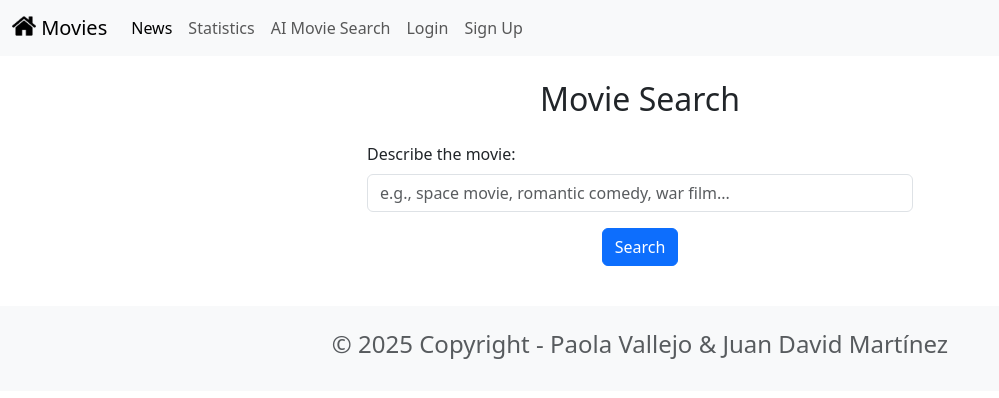
After one commit to Johan-Rico/Taller1_PI1_20252, a Django app: page /search/ in a window 1280 px wide. The commit adds this page. Shown: the top 398 px of the page, without its empty margins (0-999 px from the left). Run offline with Django 5.2, Linux system fonts and the light colour scheme.

Commit message:
Actividad Final Taller 3 - Buscador con IA

```diff
--- /dev/null
+++ b/movie/templates/movie_search.html
@@ -0,0 +1,80 @@
+{% extends 'base.html' %} {% block content %}
+
+<div class="container mt-4">
+  <h2 class="text-center mb-4">Movie Search</h2>
+
+  <div class="row justify-content-center">
+    <div class="col-md-6">
+      <form method="POST">
+        {% csrf_token %}
+        <div class="mb-3">
+          <label for="prompt" class="form-label">Describe the movie:</label>
+          <input
+            type="text"
+            class="form-control"
+            id="prompt"
+            name="prompt"
+            placeholder="e.g., space movie, romantic comedy, war film..."
+            value="{% if prompt %}{{ prompt }}{% endif %}"
+            required
+          />
+        </div>
+        <div class="text-center">
+          <button type="submit" class="btn btn-primary">Search</button>
+        </div>
+      </form>
+    </div>
+  </div>
+
+  {% if error_message %}
+  <div class="row justify-content-center mt-3">
+    <div class="col-md-6">
+      <div class="alert alert-danger">{{ error_message }}</div>
+    </div>
+  </div>
+  {% endif %} {% if best_movie and not error_message %}
+  <div class="row justify-content-center mt-4">
+    <div class="col-md-8">
+      <div class="card">
+        <div class="card-header">
+          <h5 class="mb-0">{{ best_movie.title }}</h5>
+        </div>
+        <div class="card-body">
+          <div class="row">
+            <div class="col-md-4">
+              {% if best_movie.image %}
+              <img
+                src="{{ best_movie.image.url }}"
+                class="img-fluid rounded"
+                alt="{{ best_movie.title }}"
+              />
+              {% endif %}
+            </div>
+            <div class="col-md-8">
+              {% if best_movie.year %}
+              <p><strong>Year:</strong> {{ best_movie.year }}</p>
+              {% endif %} {% if best_movie.genre %}
+              <p><strong>Genre:</strong> {{ best_movie.genre }}</p>
+              {% endif %}
+
+              <p>{{ best_movie.description }}</p>
+
+              {% if best_movie.url %}
+              <a
+                href="{{ best_movie.url }}"
+                class="btn btn-primary btn-sm"
+                target="_blank"
+              >
+                More Info
+              </a>
+              {% endif %}
+            </div>
+          </div>
+        </div>
+      </div>
+    </div>
+  </div>
+  {% endif %}
+</div>
+
+{% endblock content %}
--- a/movie/views.py
+++ b/movie/views.py
@@ -4,6 +4,10 @@ import matplotlib.pyplot as plt
 import matplotlib
 import io
 import urllib, base64
+import numpy as np
+import os
+from dotenv import load_dotenv
+from openai import OpenAI
 
 from .models import Movie
 
@@ -89,3 +93,55 @@ def statistics_view(request):
         'graphic': graphic,
         'graphic_genre': graphic_genre
     })
+
+
+def cosine_similarity(a, b):
+    """Calculate cosine similarity between two vectors."""
+    return np.dot(a, b) / (np.linalg.norm(a) * np.linalg.norm(b))
+
+
+def movie_search(request):
+    """Search for movies using natural language prompts and OpenAI embeddings."""
+    best_movie = None
+    max_similarity = 0
+    prompt = None
+    error_message = None
+
+    if request.method == 'POST':
+        prompt = request.POST.get('prompt', '').strip()
+
+        if prompt:
+            try:
+                load_dotenv('openAI.env')
+                client = OpenAI(api_key=os.environ.get('openai_apikey'))
+
+                response = client.embeddings.create(
+                    input=[prompt],
+                    model="text-embedding-3-small"
+                )
+                prompt_emb = np.array(response.data[0].embedding, dtype=np.float32)
+
+                for movie in Movie.objects.all():
+                    try:
+                        movie_emb = np.frombuffer(movie.emb, dtype=np.float32)
+                        similarity = cosine_similarity(prompt_emb, movie_emb)
+
+                        if similarity > max_similarity:
+                            max_similarity = similarity
+                            best_movie = movie
+                    except Exception as e:
+                        continue
+
+            except Exception as e:
+                error_message = f"Error processing request: {str(e)}"
+        else:
+            error_message = "Please enter a search prompt."
+
+    context = {
+        'prompt': prompt,
+        'best_movie': best_movie,
+        'similarity': max_similarity,
+        'error_message': error_message
+    }
+
+    return render(request, 'movie_search.html', context)
--- a/moviereviews/templates/base.html
+++ b/moviereviews/templates/base.html
@@ -1,6 +1,10 @@
 <head>
-    <link href="https://cdn.jsdelivr.net/npm/bootstrap@5.3.7/dist/css/bootstrap.min.css" rel="stylesheet"
-    integrity="sha384-LN+7fdVzj6u52u30Kp6M/trliBMCMKTyK833zpbD+pXdCLuTusPj697FH4R/5mcr" crossorigin="anonymous">
+  <link
+    href="https://cdn.jsdelivr.net/npm/bootstrap@5.3.7/dist/css/bootstrap.min.css"
+    rel="stylesheet"
+    integrity="sha384-LN+7fdVzj6u52u30Kp6M/trliBMCMKTyK833zpbD+pXdCLuTusPj697FH4R/5mcr"
+    crossorigin="anonymous"
+  />
   <script src="https://cdn.jsdelivr.net/npm/bootstrap@5.3.7/dist/js/bootstrap.bundle.min.js"></script>
 </head>
 
@@ -8,20 +12,39 @@
   <div class="container-fluid">
     <a class="navbar-brand" href="{% url 'home' %}">
       {% load static %}
-            <img src="{% static 'images/home.png' %}" alt="Home" style="width: 24px; height: 24px" class="d-inline-block align-text-top">
+      <img
+        src="{% static 'images/home.png' %}"
+        alt="Home"
+        style="width: 24px; height: 24px"
+        class="d-inline-block align-text-top"
+      />
       Movies
     </a>
-        <button class="navbar-toggler" type="button" data-bs-toggle="collapse" data-bs-target="#navbarSupportedContent"
-            aria-controls="navbarSupportedContent" aria-expanded="false" aria-label="Toggle navigation">
+    <button
+      class="navbar-toggler"
+      type="button"
+      data-bs-toggle="collapse"
+      data-bs-target="#navbarSupportedContent"
+      aria-controls="navbarSupportedContent"
+      aria-expanded="false"
+      aria-label="Toggle navigation"
+    >
       <span class="navbar-toggler-icon"></span>
     </button>
     <div class="collapse navbar-collapse" id="navbarSupportedContent">
       <ul class="navbar-nav me-auto mb-2 mb-lg-0">
         <li class="nav-item">
-                    <a class="nav-link active" aria-current="page" href="{% url 'news' %}">News</a>
+          <a class="nav-link active" aria-current="page" href="{% url 'news' %}"
+            >News</a
+          >
         </li>
         <li class="nav-item">
           <a class="nav-link" href="{% url 'statistics' %}">Statistics</a>
+        </li>
+        <li class="nav-item">
+          <a class="nav-link" href="{% url 'movie_search' %}"
+            >AI Movie Search</a
+          >
         </li>
         <li class="nav-item">
           <a class="nav-link" href="#">Login</a>
@@ -34,10 +57,7 @@
   </div>
 </nav>
 
-<div class="container-fluid">
-    {% block content %}
-    {% endblock content %}
-</div>
+<div class="container-fluid">{% block content %} {% endblock content %}</div>
 
 <footer class="text-center text-lg-start bg-light text-muted mt-4">
   <div class="container">
--- a/moviereviews/urls.py
+++ b/moviereviews/urls.py
@@ -28,6 +28,7 @@ urlpatterns = [
     path('news/', include('news.urls')),
     path('statics/', movieViews.statistics_view, name="statistics"),
     path('signup/', movieViews.signup, name="signup"),
+    path('search/', movieViews.movie_search, name="movie_search"),
 ]
 
 urlpatterns += static(settings.MEDIA_URL, document_root=settings.MEDIA_ROOT)
```
Lines whose indentation alone changed are shown as unchanged.
